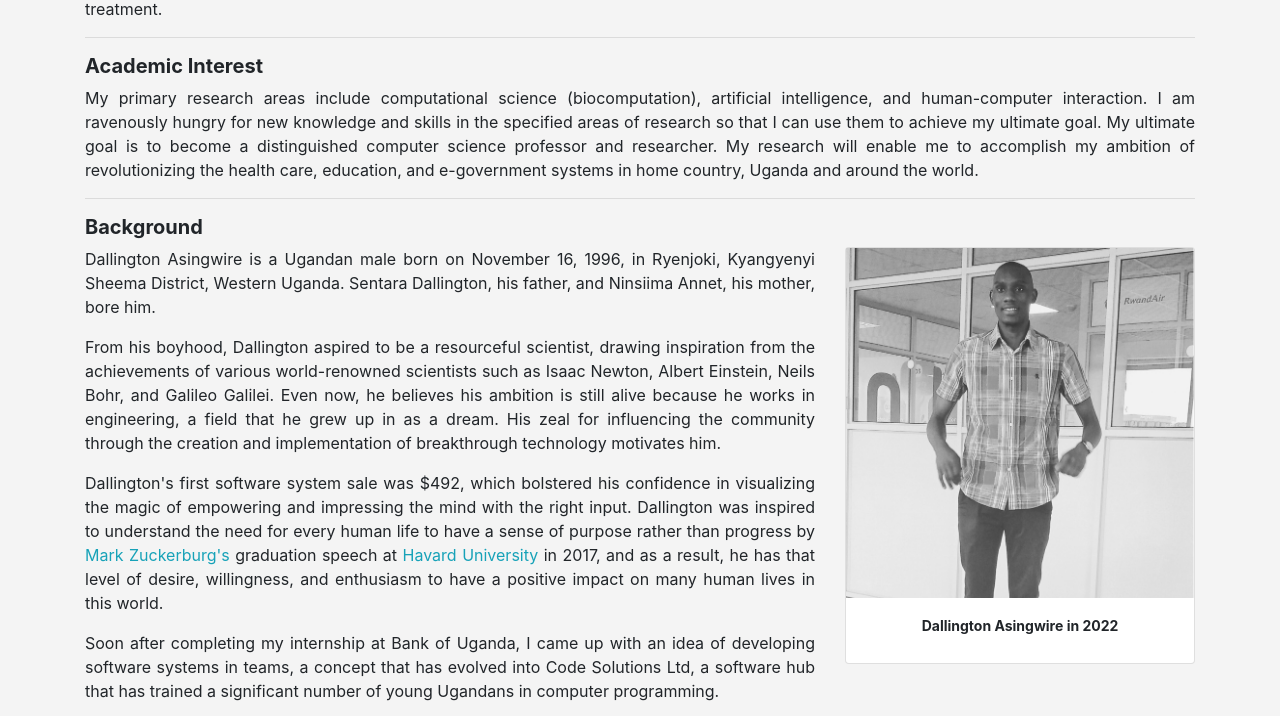
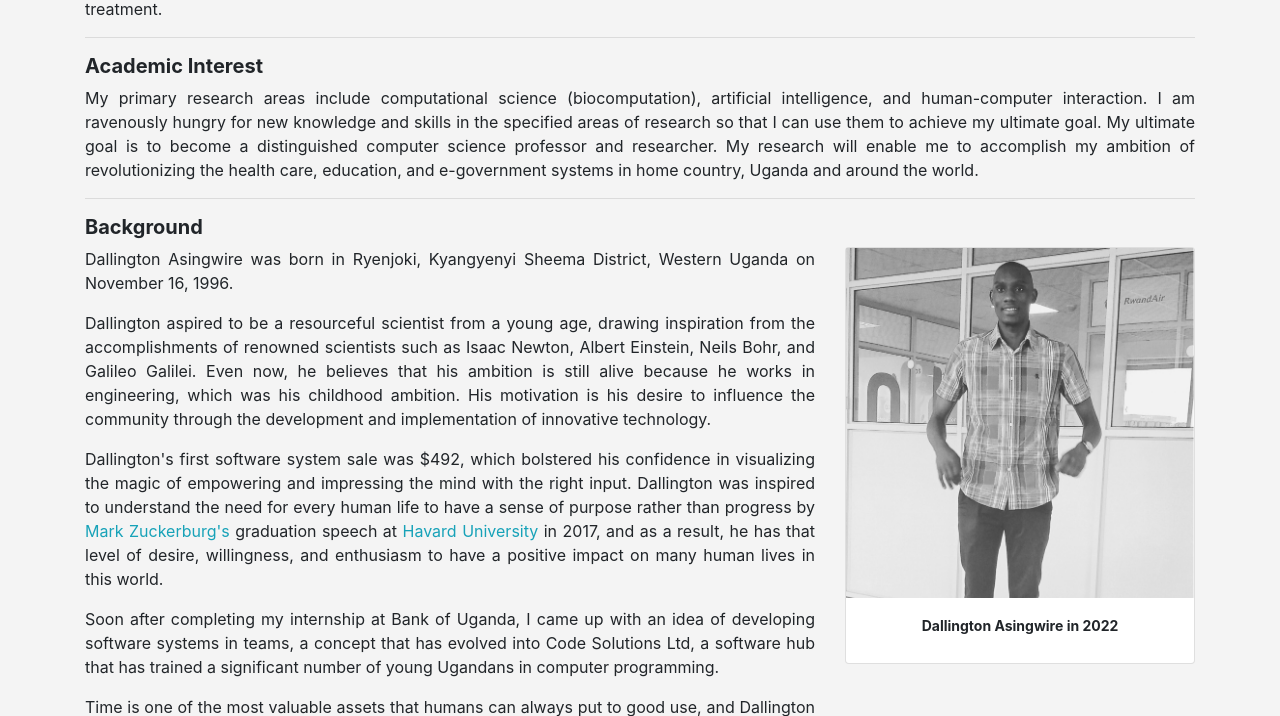
Before and after one commit to d-asingwire/dallingtonug, a PHP site: page / in a window 1280 px wide. Shown: the part 337-1053 px from the top of the page. Run offline with PHP 8.4, Linux system fonts and the light colour scheme.

Commit message:
refactored my resume details

```diff
--- a/index.php
+++ b/index.php
@@ -88,13 +88,11 @@
             <div class="row">
                 <div class="col-md-8">
                     <p>
-                        Dallington Asingwire is a Ugandan male born on November 16, 1996, in Ryenjoki, Kyangyenyi Sheema District, Western Uganda. Sentara Dallington, his father, and Ninsiima Annet, his mother, bore him.
+                    Dallington Asingwire was born in Ryenjoki, Kyangyenyi Sheema District, Western Uganda on November 16, 1996.
                     </p>
                     <span>
                         <p>
-                            From his boyhood, Dallington aspired to be a resourceful scientist, drawing inspiration from the achievements of various world-renowned scientists such as Isaac Newton, Albert Einstein, Neils Bohr, and Galileo Galilei.
-                            Even now, he believes his ambition is still alive because he works in engineering, a field that he grew up in as a dream.
-                            His zeal for influencing the community through the creation and implementation of breakthrough technology motivates him.
+                        Dallington aspired to be a resourceful scientist from a young age, drawing inspiration from the accomplishments of renowned scientists such as Isaac Newton, Albert Einstein, Neils Bohr, and Galileo Galilei. Even now, he believes that his ambition is still alive because he works in engineering, which was his childhood ambition. His motivation is his desire to influence the community through the development and implementation of innovative technology.
                         </p>
 
                         <p>
```
